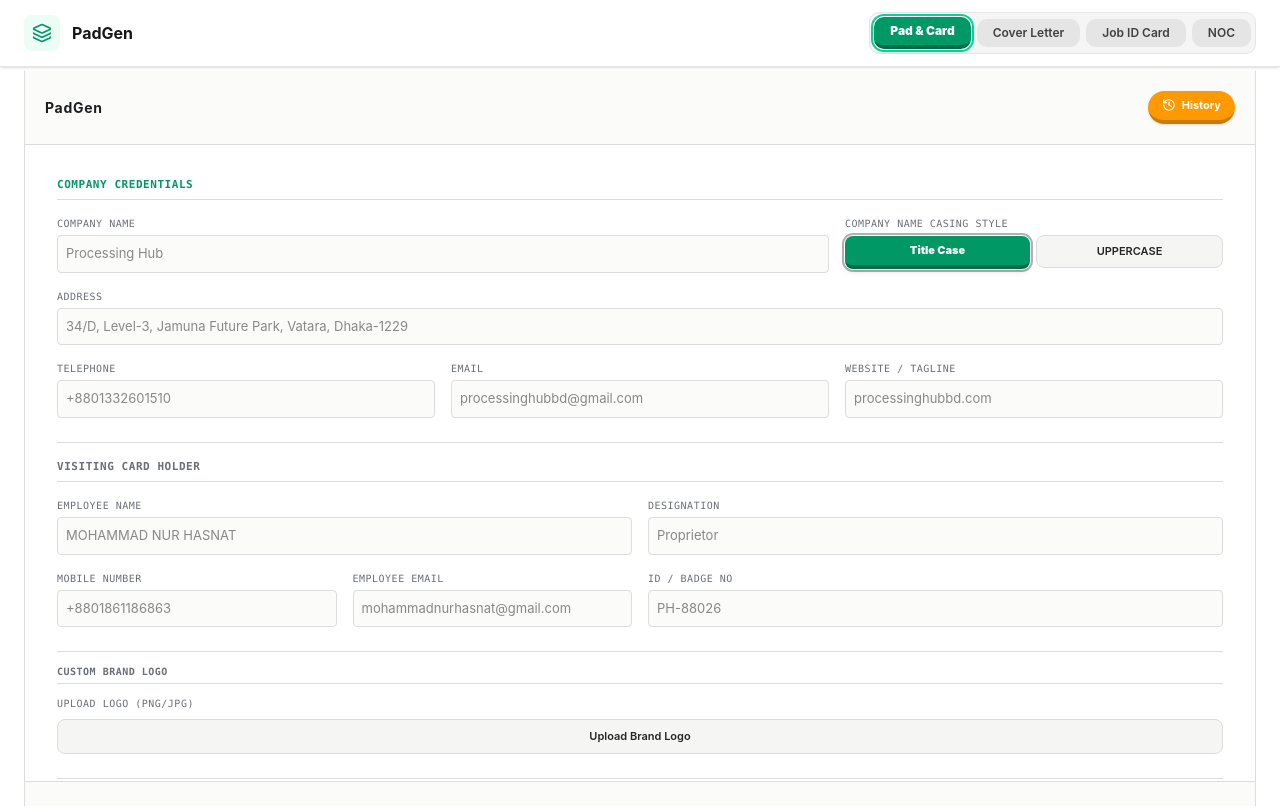
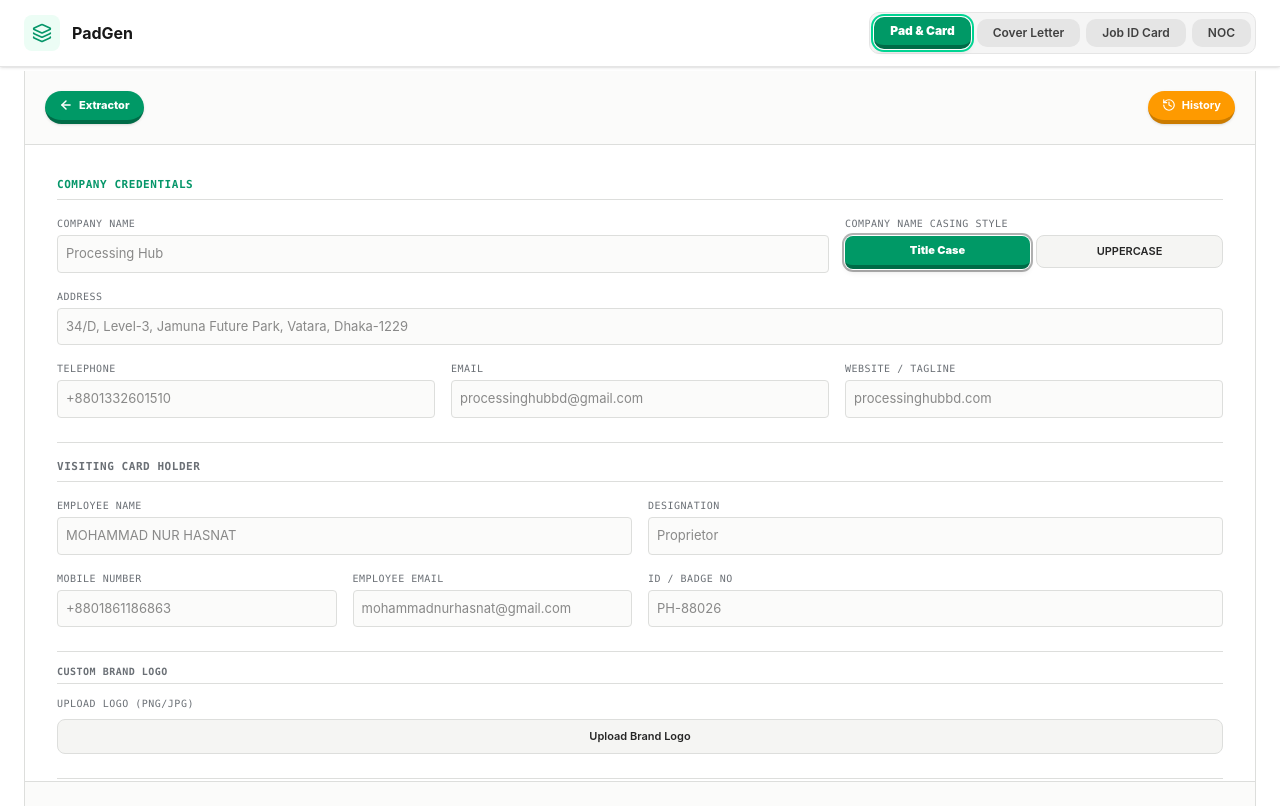
Before and after one commit to mohammadnurhasnat/padgen, a React (Vite) app: page / in a window 1280 px wide. Built offline with nearby package versions, Linux system fonts and the light colour scheme; a web font is replaced by a local one.

Commit message:
feat(ui): update navigation and edit mode switcher
Add an "Extractor" back link to the header and swap the default order/labels of the Edit/Preview mode switcher to improve user experience.

```diff
--- a/src/components/ControlPanel.tsx
+++ b/src/components/ControlPanel.tsx
@@ -1,5 +1,5 @@
 import React, { useRef } from 'react';
-import { Sparkles, History } from 'lucide-react';
+import { Sparkles, History, ArrowLeft } from 'lucide-react';
 import { CompanyData, DesignControls } from '../types';
 import {
   HEADLINE_FONTS,
@@ -130,9 +130,16 @@
       {/* 1. FIXED HEADER AND MAIN TITLE */}
       <div className="p-5 border-b border-[#DDDEDC] bg-[#FBFBFA] flex justify-between items-center shrink-0">
         <div>
-          <h1 className="text-[14px] font-bold tracking-wider text-[#1C1E22] m-0">
-            PadGen
-          </h1>
+          <a
+            href="https://extractor.fun"
+            target="_blank"
+            rel="noopener noreferrer"
+            className="bg-emerald-600 hover:bg-emerald-500 border-b-4 border-black/30 active:border-b-0 active:translate-y-[4px] shadow-sm text-white font-extrabold px-3.5 py-1.5 rounded-full text-[11px] transition-all cursor-pointer inline-flex items-center gap-1.5"
+            title="Go to Extractor (extractor.fun)"
+          >
+            <ArrowLeft className="w-3.5 h-3.5 stroke-[2.5]" />
+            <span>Extractor</span>
+          </a>
         </div>
         <button
           onClick={onOpenHistory}
--- a/src/components/NOCGenerator.tsx
+++ b/src/components/NOCGenerator.tsx
@@ -125,6 +125,18 @@
           <div className="inline-flex items-center p-0.5 rounded-full bg-neutral-100 border border-neutral-200 gap-1">
             <button
               type="button"
+              onClick={() => setNocMode('preview')}
+              className={`px-3 py-1 rounded-full text-[11px] font-bold transition-all cursor-pointer flex items-center gap-1 ${
+                nocMode === 'preview'
+                  ? 'bg-teal-600 text-white border-b-[3px] border-black/30 shadow-md ring-2 ring-teal-400 ring-offset-1'
+                  : 'bg-neutral-200 text-neutral-700 hover:bg-neutral-300'
+              }`}
+            >
+              <Eye className="w-3 h-3" />
+              Preview Mode
+            </button>
+            <button
+              type="button"
               onClick={() => setNocMode('edit')}
               className={`px-3 py-1 rounded-full text-[11px] font-bold transition-all cursor-pointer flex items-center gap-1 ${
                 nocMode === 'edit'
@@ -134,18 +146,6 @@
             >
               <Edit3 className="w-3 h-3" />
               Edit Mode
-            </button>
-            <button
-              type="button"
-              onClick={() => setNocMode('preview')}
-              className={`px-3 py-1 rounded-full text-[11px] font-bold transition-all cursor-pointer flex items-center gap-1 ${
-                nocMode === 'preview'
-                  ? 'bg-teal-600 text-white border-b-[3px] border-black/30 shadow-md ring-2 ring-teal-400 ring-offset-1'
-                  : 'bg-neutral-200 text-neutral-700 hover:bg-neutral-300'
-              }`}
-            >
-              <Eye className="w-3 h-3" />
-              Preview Mode
             </button>
           </div>
 
```
